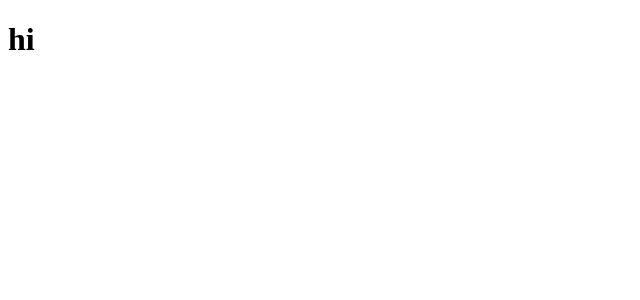
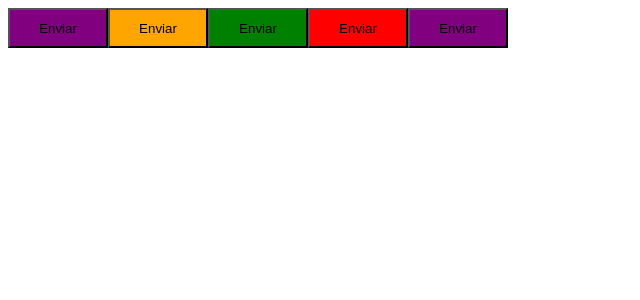
Before and after one commit to soutovnc/timer, a React (Vite) app: page / in a window 1280 px wide. Shown: the top 300 px of the page, without its empty margins (0-640 px from the left). Built offline with nearby package versions, Linux system fonts and the light colour scheme.

Commit message:
apply principal concepts of styled-components

```diff
--- a/package.json
+++ b/package.json
@@ -10,11 +10,13 @@
   },
   "dependencies": {
     "react": "^18.2.0",
-    "react-dom": "^18.2.0"
+    "react-dom": "^18.2.0",
+    "styled-components": "^5.3.6"
   },
   "devDependencies": {
     "@types/react": "^18.0.26",
     "@types/react-dom": "^18.0.9",
+    "@types/styled-components": "^5.1.26",
     "@vitejs/plugin-react": "^3.0.0",
     "typescript": "^4.9.3",
     "vite": "^4.0.0"
--- a/src/App.tsx
+++ b/src/App.tsx
@@ -1,6 +1,14 @@
+import { Button } from "./components/Button";
+
 export function App() {
 
   return (
-    <h1>hi</h1>
+    <>
+      <Button variant="primary" />
+      <Button variant="secondary" />
+      <Button variant="success" />
+      <Button variant="danger" />
+      <Button />
+    </>
   )
 }
--- /dev/null
+++ b/src/components/Button.styles.ts
@@ -0,0 +1,24 @@
+import styled, { css } from "styled-components";
+
+export type ButtonVariant = 'primary' | 'secondary' | 'danger' | 'success';
+
+interface ButtonContainerProps {
+  variant: ButtonVariant;
+}
+
+const buttonVariants = {
+  primary: 'purple',
+  secondary: 'orange',
+  danger: 'red',
+  success: 'green'
+}
+
+export const ButtonContainer = styled.button<ButtonContainerProps>`
+  width: 100px;
+  height: 40px;
+  ${props => {
+    return css`
+      background-color: ${buttonVariants[props.variant]}
+    `
+  }}
+`;
--- /dev/null
+++ b/src/components/Button.tsx
@@ -0,0 +1,9 @@
+import { ButtonContainer, ButtonVariant } from "./Button.styles";
+
+interface ButtonProps {
+  variant?: ButtonVariant;
+}
+
+export function Button({ variant = 'primary' }: ButtonProps) {
+  return <ButtonContainer variant={variant}>Enviar</ButtonContainer>
+}
```
Also changed, not shown: 1 other file (tests, documents, lock files or other folders).
